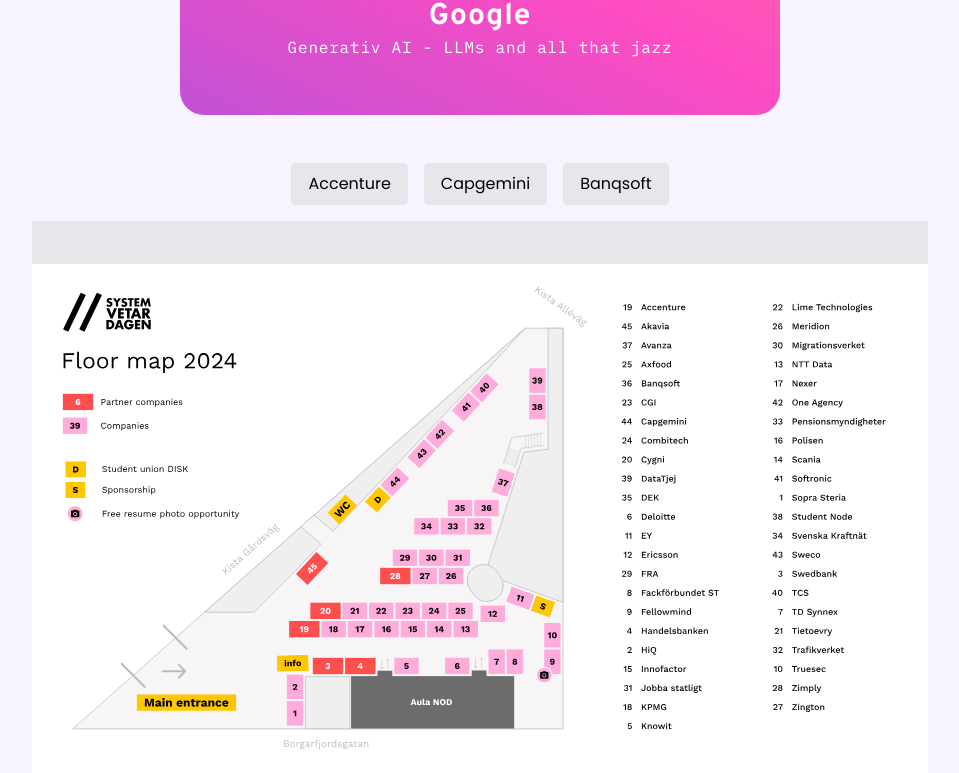
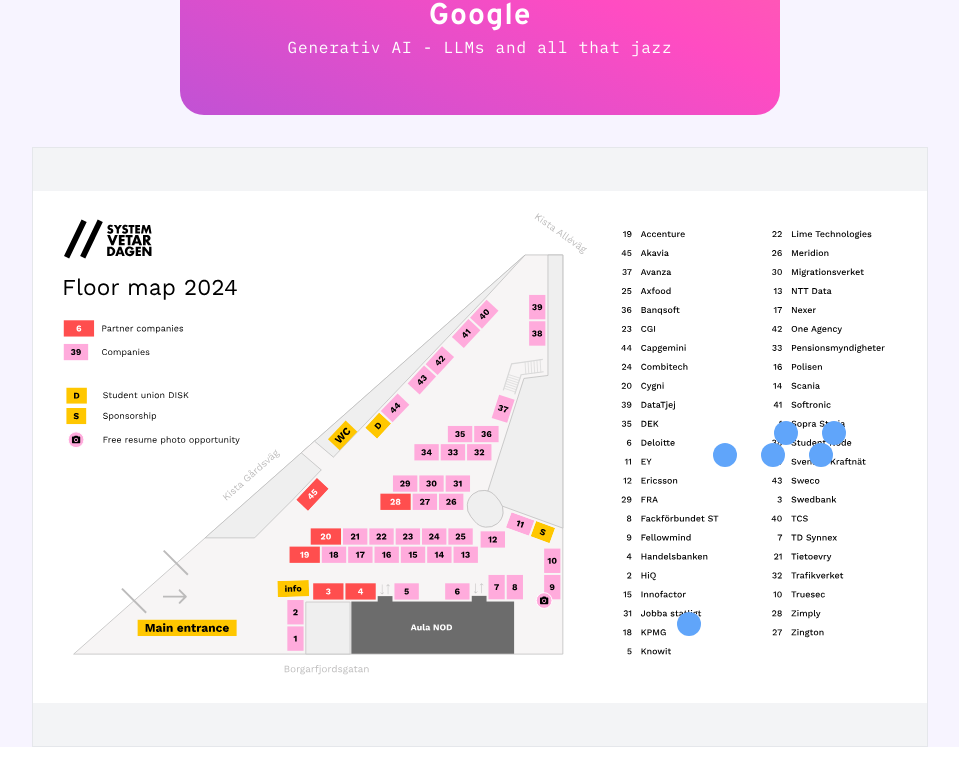
Before and after one commit to Systemvetardagen/Systemvetardagen2025, a React (Vite) app in the folder systemvetardagen2025frontend/: page /visit-info in a window 1280 px wide. Shown: the part 1165-1938 px from the top of the page, without its empty margins (160-1119 px from the left). Built offline with nearby package versions, Linux system fonts and the light colour scheme.

Commit message:
not debug

```diff
--- a/systemvetardagen2025frontend/src/App.tsx
+++ b/systemvetardagen2025frontend/src/App.tsx
@@ -30,6 +30,7 @@
                 <Route path="/companies" element={<Companies />} />
                 <Route path="/companies/:companyId" element={<CompanyPage />} />
                 <Route path="/visit-info" element={<VisitInfo />} />
+                <Route path="/visit-info/:companyId" element={<VisitInfo />} />
                 <Route path="/about" element={<About />} />
                 {/* Redirecting undefined routes */}
                 <Route path="*" element={<Navigate to="/" replace />} />
--- /dev/null
+++ b/systemvetardagen2025frontend/src/components/CompanyCircle/Company.tsx
@@ -0,0 +1,14 @@
+export type Company = {
+    id: number;
+    name: string;
+    position: { top: number; left: number };
+  };
+
+  export const companies: Company[] = [
+    { id: 19, name: "Accenture", position: { top: 954, left: 1685 } },
+    { id: 45, name: "Capgemini", position: { top: 954, left: 1792 } },
+    { id: 36, name: "Banqsoft", position: { top: 1593, left: 1468 } },
+    { id: 55, name: "Company 4", position: { top: 1028, left: 1549 } },
+    { id: 33, name: "Company 5", position: { top: 1028, left: 1656 } },
+    { id: 77, name: "Company 6", position: { top: 1028, left: 1763 } },
+  ];
--- /dev/null
+++ b/systemvetardagen2025frontend/src/components/CompanyCircle/CompanyButtons.tsx
@@ -0,0 +1,23 @@
+import React from 'react';
+import { useNavigate } from 'react-router-dom';
+import { companies } from './Company';
+
+const CompanyButtons = () => {
+  const navigate = useNavigate();
+
+  return (
+    <div className="flex flex-wrap gap-4 p-4">
+      {companies.map((company) => (
+        <button
+          key={company.id}
+          onClick={() => navigate(`/info/${company.id}`)}
+          className="px-4 py-2 border rounded bg-gray-100 hover:bg-gray-200 transition-colors"
+        >
+          {company.name}
+        </button>
+      ))}
+    </div>
+  );
+};
+
+export default CompanyButtons;
--- /dev/null
+++ b/systemvetardagen2025frontend/src/components/CompanyCircle/InteractiveMap.tsx
@@ -0,0 +1,46 @@
+import React from 'react';
+import { useParams } from 'react-router-dom';
+import { companies } from './Company';
+
+const InteractiveMap = () => {
+  const { companyId } = useParams();
+  const selectedCompanyId = companyId ? parseInt(companyId) : null;
+
+  // Convert SVG coordinates to relative percentages
+  const getRelativePosition = (position: { top: number; left: number }) => {
+    const viewportSize = 2000;
+    return {
+      top: `${(position.top / viewportSize) * 100}%`,
+      left: `${(position.left / viewportSize) * 100}%`,
+    };
+  };
+
+  return (
+    <div className="relative w-full max-w-4xl h-[600px] bg-gray-100 border">
+      <img
+        src="/svgs/floormap.svg"
+        alt="Floor Map 2024"
+        className="w-full h-full object-contain"
+      />
+      {companies.map((company) => {
+        const position = getRelativePosition(company.position);
+        return (
+          <div
+            key={company.id}
+            className={`absolute w-6 h-6 -mt-3 -ml-3 rounded-full transition-all duration-300 ${
+              selectedCompanyId === company.id
+                ? "bg-red-500 scale-125"
+                : "bg-blue-400"
+            }`}
+            style={{
+              top: position.top,
+              left: position.left,
+            }}
+          />
+        );
+      })}
+    </div>
+  );
+};
+
+export default InteractiveMap;
--- a/systemvetardagen2025frontend/src/components/InteractiveMap.tsx
+++ /dev/null
@@ -1,63 +0,0 @@
-import React, { useState } from "react";
-
-// sepreat to two component
-// 1 button ,pass in company id , when click , redirect to info/company_id
-// 2 InteractiveMap,  get companyid from url ,and map id to postion ,postion to circle
-
-type Company = {
-  id: number;
-  name: string;
-  position: { top: string; left: string };
-};
-
-type InteractiveMapProps = {
-  initialCompanyId?: number;
-};
-
-const companies: Company[] = [
-  { id: 19, name: "Accenture", position: { top: "40%", left: "20%" } },
-  { id: 45, name: "Capgemini", position: { top: "10%", left: "50%" } },
-  { id: 36, name: "Banqsoft", position: { top: "50%", left: "60%" } },
-  // Add more companies here as needed
-];
-
-const InteractiveMap: React.FC<InteractiveMapProps> = ({ initialCompanyId }) => {
-  const [selectedCompany, setSelectedCompany] = useState<number | null>(initialCompanyId || null);
-
-  return (
-    <div className="flex flex-col items-center p-4">
-      <div className="flex gap-4 mb-4">
-        {companies.map((company) => (
-          <button
-            key={company.id}
-            onClick={() => setSelectedCompany(company.id)}
-            className={`px-4 py-2 border rounded ${
-              selectedCompany === company.id ? "bg-blue-500 text-white" : "bg-gray-200"
-            }`}
-          >
-            {company.name}
-          </button>
-        ))}
-      </div>
-
-      <div className="relative w-full max-w-4xl h-[600px] bg-gray-200">
-        <img
-          src="/svgs/floormap.svg"
-          alt="Floor Map 2024"
-          className="w-full h-full object-contain"
-        />
-        {companies.map((company) => (
-          <div
-            key={company.id}
-            className={`absolute w-8 h-8 rounded-full border-4 ${
-              selectedCompany === company.id ? "border-red-500" : "border-transparent"
-            }`}
-            style={{ top: company.position.top, left: company.position.left }}
-          />
-        ))}
-      </div>
-    </div>
-  );
-};
-
-export default InteractiveMap;
--- a/systemvetardagen2025frontend/src/pages/VisitInfo.tsx
+++ b/systemvetardagen2025frontend/src/pages/VisitInfo.tsx
@@ -2,7 +2,7 @@
 import { useTranslation } from 'react-i18next';
 import SignupLink from '../components/SignupLink/SignupLink';
 import Partners from '../components/Partners/Partners';
-import InteractiveMap from '../components/InteractiveMap';
+import InteractiveMap from '../components/CompanyCircle/InteractiveMap';
 const lectures = [
     {
         company: 'Akavia',
```
